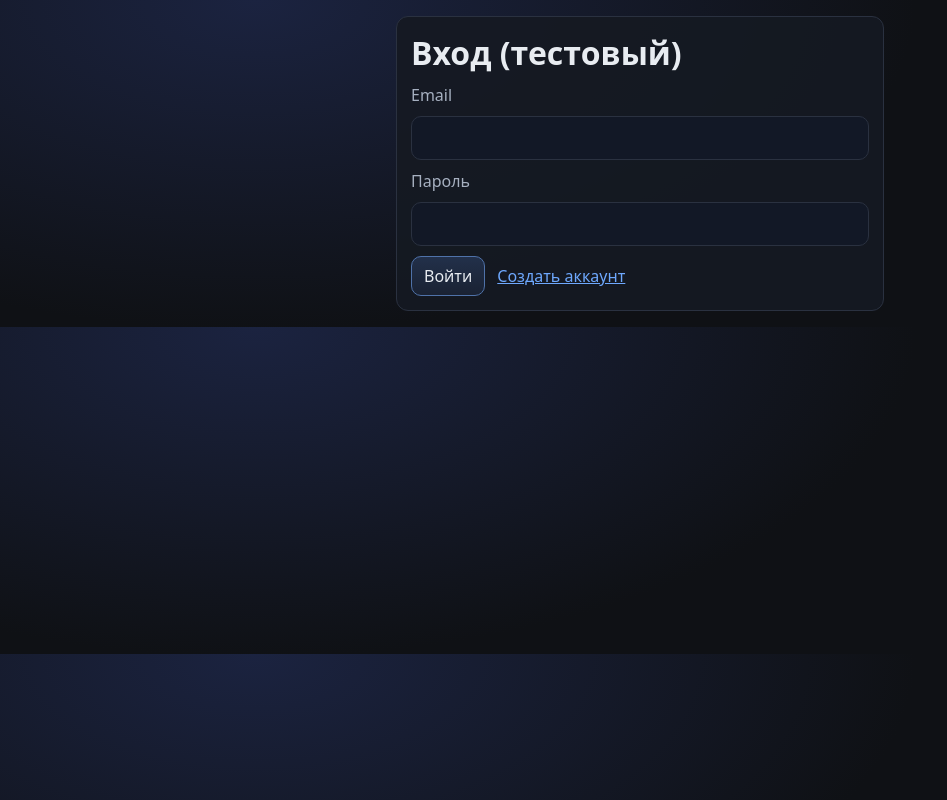
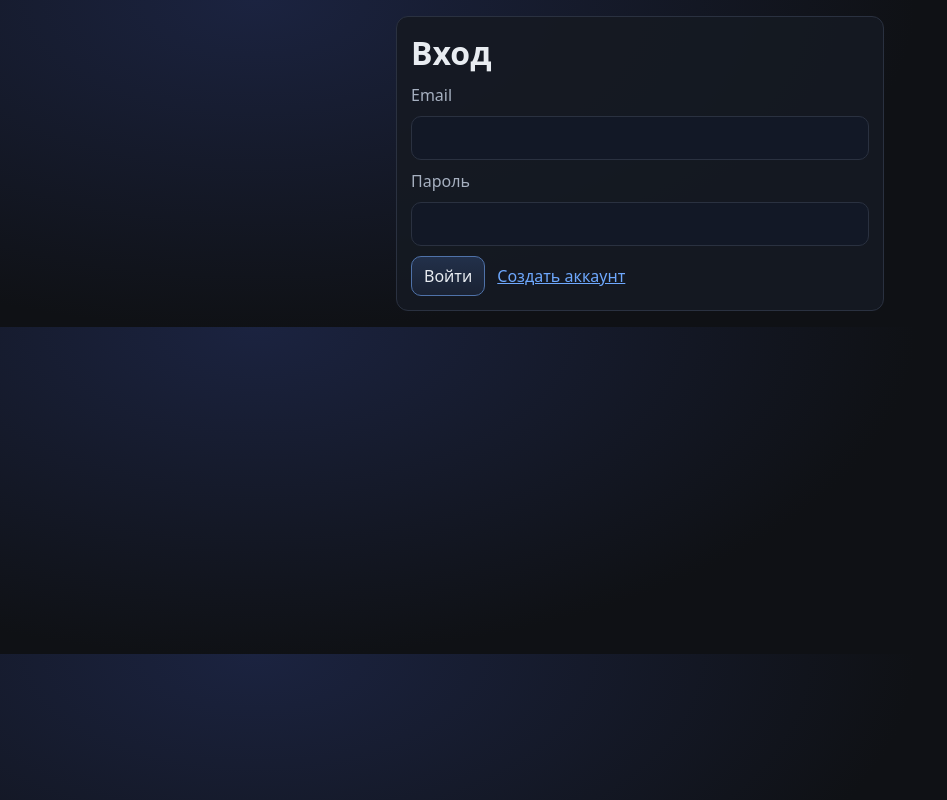
Before and after one commit to Dushes2254/research-vault, a React (Vite) app in the folder apps/web/: page /login in a window 1280 px wide. Shown: the whole page, without its empty margins (0-947 px from the left). Built offline with nearby package versions, Linux system fonts and the light colour scheme; no server answers.

Commit message:
Refactor README.md and Login component
- Removed manual deployment instructions from README.md as the CI/CD process is now in place.
- Updated the title in the Login component to remove the "(тестовый)" label for a cleaner user interface.

```diff
--- a/apps/web/src/pages/Login.tsx
+++ b/apps/web/src/pages/Login.tsx
@@ -17,7 +17,7 @@ export function Login() {
   return (
     <div className='container' style={{ maxWidth: 520 }}>
       <div className='card stack'>
-        <h1 style={{ margin: 0 }}>Вход (тестовый)</h1>
+        <h1 style={{ margin: 0 }}>Вход</h1>
         <form
           className='stack'
           onSubmit={f.handleSubmit(async v => {
```
Also changed, not shown: 1 other file (tests, documents, lock files or other folders).
